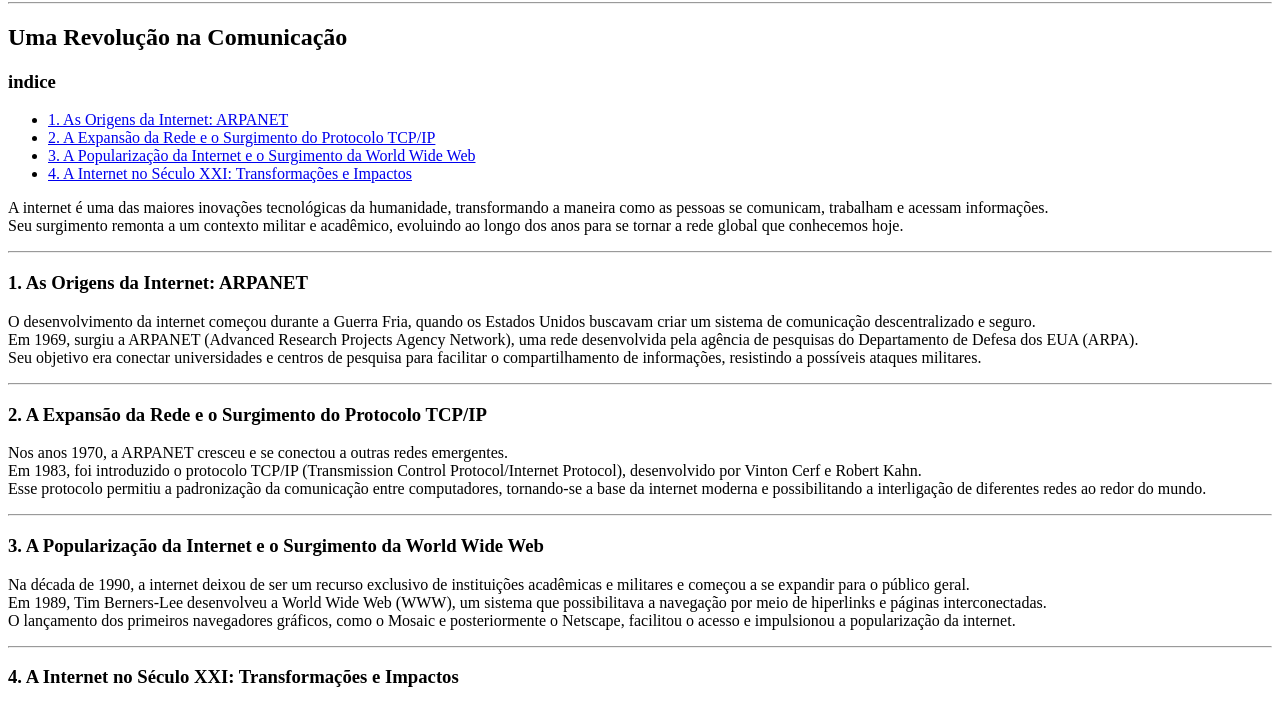
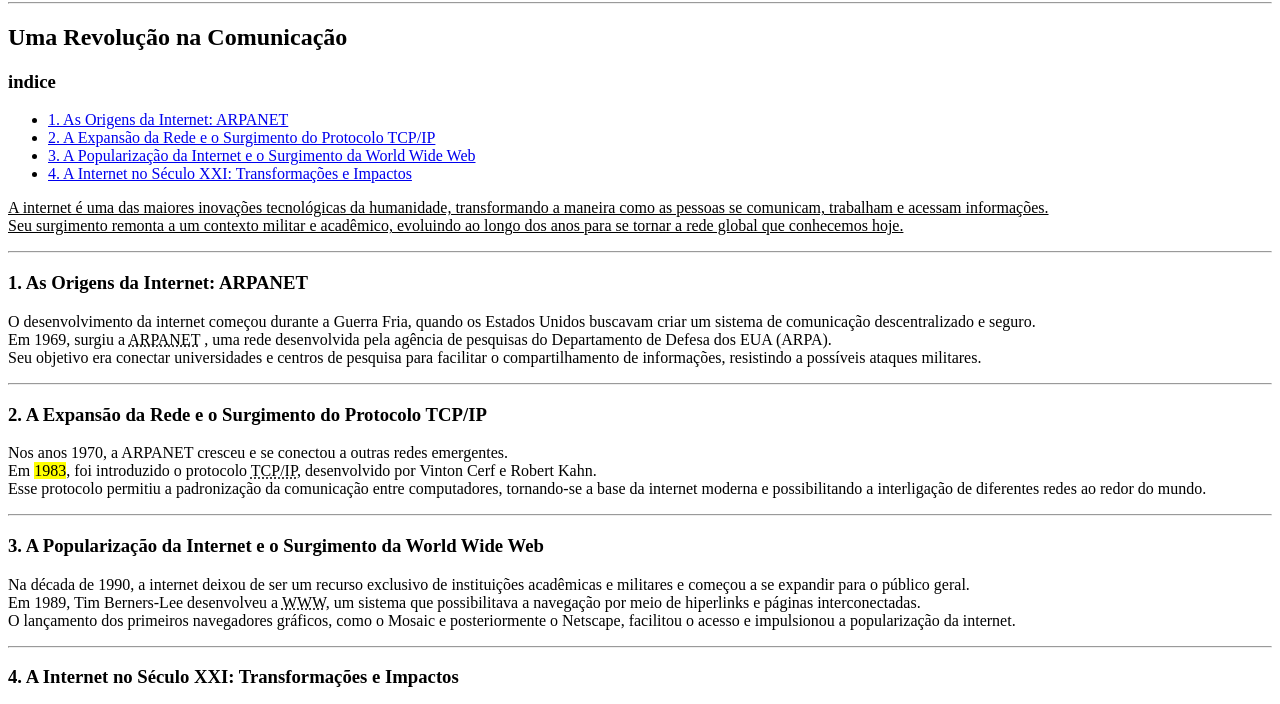
Before and after one commit to lguimorais/primeirosite, a plain HTML site: page index.html in a window 1280 px wide. Shown: the part 78-782 px from the top of the page. Drawn offline with Linux system fonts and the light colour scheme.

Commit message:
pequenos detalhes

```diff
--- a/index.html
+++ b/index.html
@@ -31,11 +31,11 @@
       </li>
     </ul>
     <p>
-      A internet é uma das maiores inovações tecnológicas da humanidade,
+      <u> A internet é uma das maiores inovações tecnológicas da humanidade,
       transformando a maneira como as pessoas se comunicam, trabalham e acessam
       informações. <br />
       Seu surgimento remonta a um contexto militar e acadêmico, evoluindo ao
-      longo dos anos para se tornar a rede global que conhecemos hoje.
+      longo dos anos para se tornar a rede global que conhecemos hoje.</u>
     </p>
     <hr />
     <h3 id="origem">1. As Origens da Internet: ARPANET</h3>
@@ -43,7 +43,7 @@
       O desenvolvimento da internet começou durante a Guerra Fria, quando os
       Estados Unidos buscavam criar um sistema de comunicação descentralizado e
       seguro. <br />
-      Em 1969, surgiu a ARPANET (Advanced Research Projects Agency Network), uma
+      Em 1969, surgiu a <abbr title="Advanced Research Projects Agency Network">ARPANET</abbr> , uma
       rede desenvolvida pela agência de pesquisas do Departamento de Defesa dos
       EUA (ARPA). <br />
       Seu objetivo era conectar universidades e centros de pesquisa para
@@ -57,8 +57,8 @@
     <p>
       Nos anos 1970, a ARPANET cresceu e se conectou a outras redes emergentes.
       <br />
-      Em 1983, foi introduzido o protocolo TCP/IP (Transmission Control
-      Protocol/Internet Protocol), desenvolvido por Vinton Cerf e Robert Kahn.
+      Em <mark>1983</mark>, foi introduzido o protocolo  <abbr title="Transmission Control
+      Protocol/Internet Protocol">TCP/IP</abbr>, desenvolvido por Vinton Cerf e Robert Kahn.
       <br />
       Esse protocolo permitiu a padronização da comunicação entre computadores,
       tornando-se a base da internet moderna e possibilitando a interligação de
@@ -72,7 +72,7 @@
       Na década de 1990, a internet deixou de ser um recurso exclusivo de
       instituições acadêmicas e militares e começou a se expandir para o público
       geral. <br />
-      Em 1989, Tim Berners-Lee desenvolveu a World Wide Web (WWW), um sistema
+      Em 1989, Tim Berners-Lee desenvolveu a <abbr title=" World Wide Web">WWW</abbr>, um sistema
       que possibilitava a navegação por meio de hiperlinks e páginas
       interconectadas. <br />
       O lançamento dos primeiros navegadores gráficos, como o Mosaic e
@@ -90,7 +90,7 @@
       nuvem são apenas algumas das revoluções proporcionadas pela internet.
       <br />
       Atualmente, a internet continua evoluindo com novas tecnologias como a
-      Internet das Coisas (IoT) e a inteligência artificial, moldando o futuro
+      <abbr title="Internet das Coisas">IoT</abbr> e a inteligência artificial, moldando o futuro
       da comunicação e da sociedade.
     </p>
     <hr />
```
